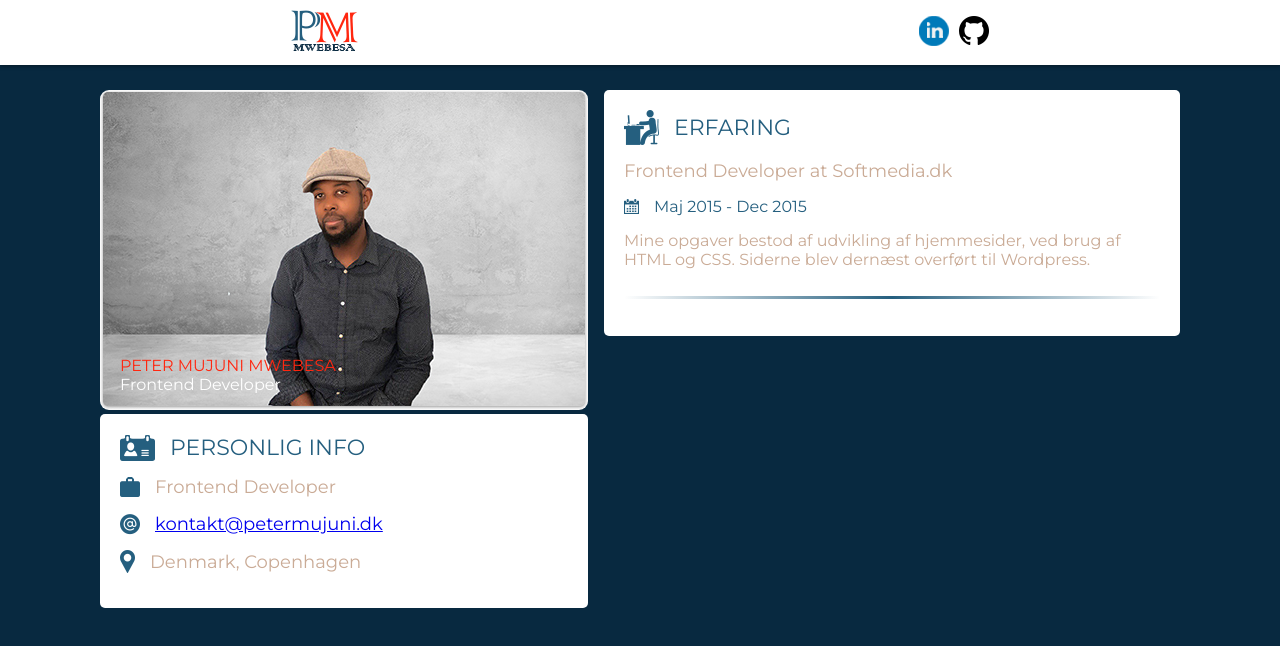
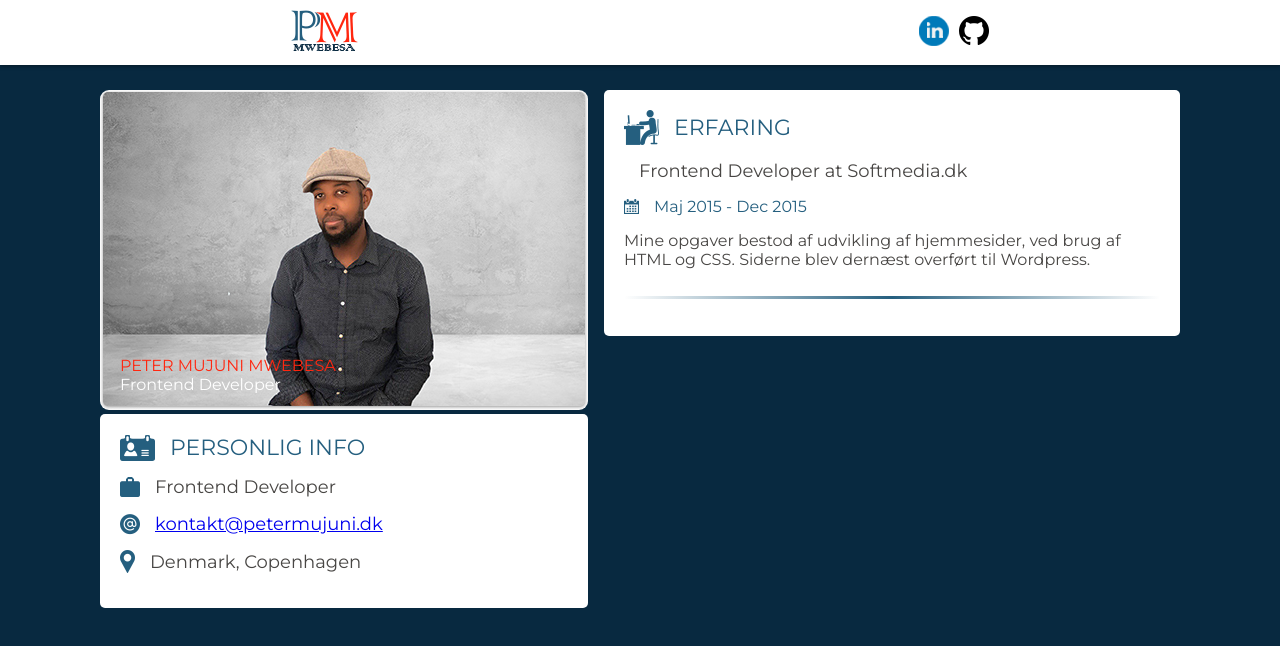
Before and after one commit to PeterMujuni/Peters-CV, a React (Create React App) app: page / in a window 1280 px wide. Shown: the top 646 px of the page. Built offline with nearby package versions, Linux system fonts and the light colour scheme.

Commit message:
add education static comp

```diff
--- a/src/Components/App/App.css
+++ b/src/Components/App/App.css
@@ -37,7 +37,7 @@ h2 {
 }
 
 h3 {
-  color: #caab96;
+  color: #484644;
   font-size: 18px;
   font-weight: 500;
 }
@@ -76,28 +76,6 @@ article.box > div{
   margin-bottom: 15px;
 }
 
-article.box > .header,
-article.box > .work-dato,
-article.box > .job-titel,
-article.box > .email-info,
-article.box > .location-info{
-  display: flex;
-  align-items: center;
-}
-
-article.box > .header > h2,
-article.box > .work-dato > h4,
-article.box > .job-titel > h3,
-article.box > .email-info > h3,
-article.box > .location-info > h3{
-  margin-left: 15px;
-  font-weight: 500;
-}
-
-article.box > .text {
-  color: #caab96;
-}
-
 /*article.box hr {
   overflow: visible; /* For IE */
   /*padding: 0;
@@ -116,29 +94,3 @@ article.box hr:after {
   padding: 0 0.25em;
   background: white;
 }*/
-
-article.box hr {
-  line-height: 5px;
-  position: relative;
-  outline: 0;
-  color: black;
-  text-align: center;
-  height: 1.5em;
-  border: none;
-}
-
-article.box hr:before {
-  content: '';
-  background: linear-gradient(to right, transparent, #255f7f, transparent);
-  position: absolute;
-  left: 0;
-  top: 50%;
-  width: 100%;
-  height: 3px;
-}
-
-@media (max-width: 1080px) {
-  .container {
-    grid-auto-flow: row;
-  }
-}
--- a/src/Components/Experience/Experience.css
+++ b/src/Components/Experience/Experience.css
@@ -0,0 +1,45 @@
+article.box > .header,
+article.box > .work-dato,
+article.box > .job-titel,
+article.box > .email-info,
+article.box > .location-info{
+  display: flex;
+  align-items: center;
+}
+
+article.box > .header > h2,
+article.box > .work-dato > h4,
+article.box > .job-titel > h3,
+article.box > .email-info > h3,
+article.box > .location-info > h3{
+  margin-left: 15px;
+  font-weight: 500;
+}
+
+article.box > .text {
+  color: #484644;
+}
+
+article.box > .text {
+    color: #484644;
+}
+
+article.box hr {
+line-height: 5px;
+position: relative;
+outline: 0;
+color: black;
+text-align: center;
+height: 1.5em;
+border: none;
+}
+
+  article.box hr:before {
+    content: '';
+    background: linear-gradient(to right, transparent, #255f7f, transparent);
+    position: absolute;
+    left: 0;
+    top: 50%;
+    width: 100%;
+    height: 3px;
+  }
--- a/src/Components/Experience/Experience.js
+++ b/src/Components/Experience/Experience.js
@@ -9,7 +9,7 @@ export class Experience extends React.Component {
                     <img src={this.props.workDeskIcon} alt="a worker at a desk" />
                     <h2>ERFARING</h2>
                 </div>
-                <div className="under-titel">
+                <div className="job-titel">
                     <h3>Frontend Developer at Softmedia.dk</h3>
                 </div>
                 <div className="work-dato">
--- a/src/Components/PersonalInfo/PersonalInfo.css
+++ b/src/Components/PersonalInfo/PersonalInfo.css
@@ -0,0 +1,8 @@
+article.box > .header > h2,
+article.box > .work-dato > h4,
+article.box > .job-titel > h3,
+article.box > .email-info > h3,
+article.box > .location-info > h3{
+  margin-left: 15px;
+  font-weight: 500;
+}
```
Also changed, not shown: src/Components/Education/Education.css (added), src/Components/Education/Education.js (added).
